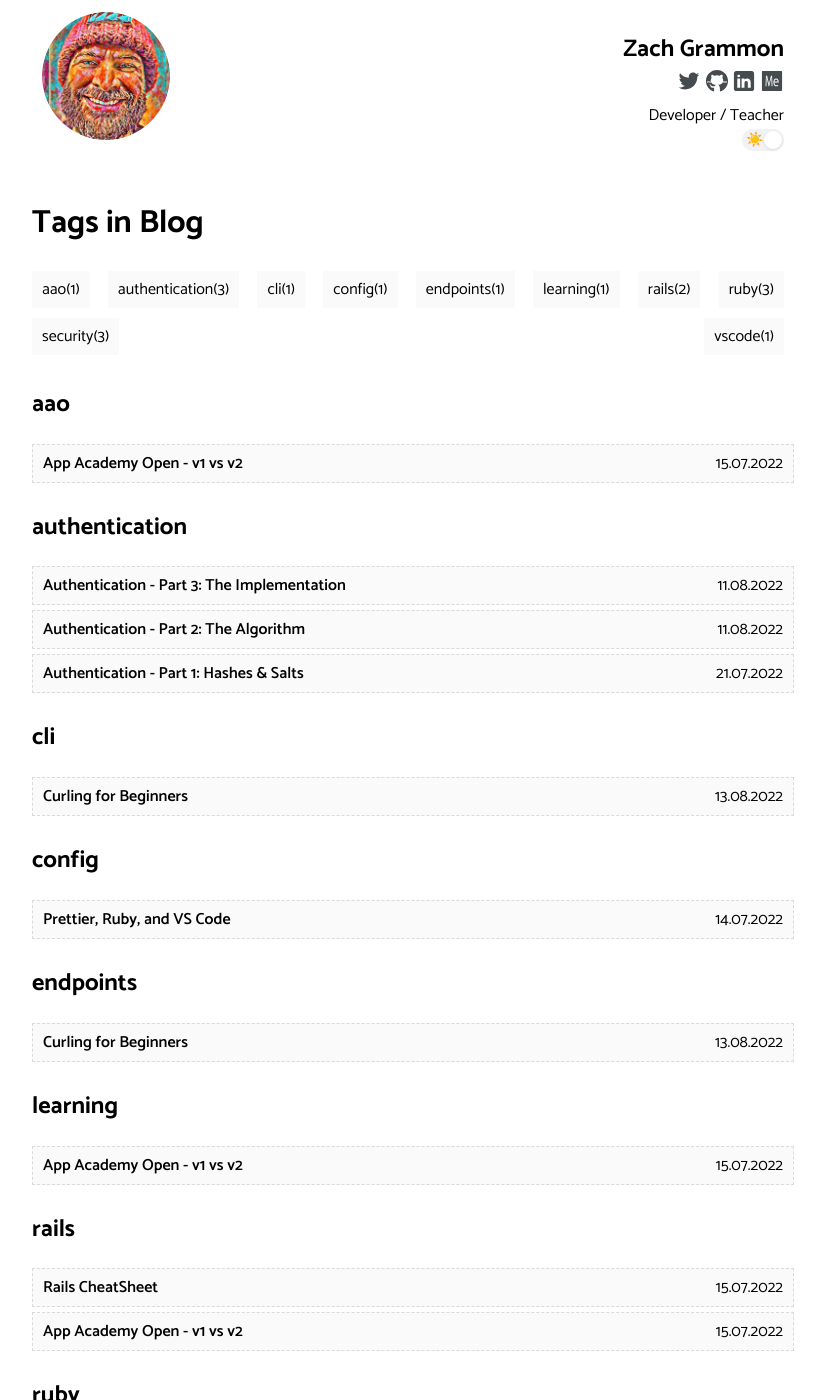
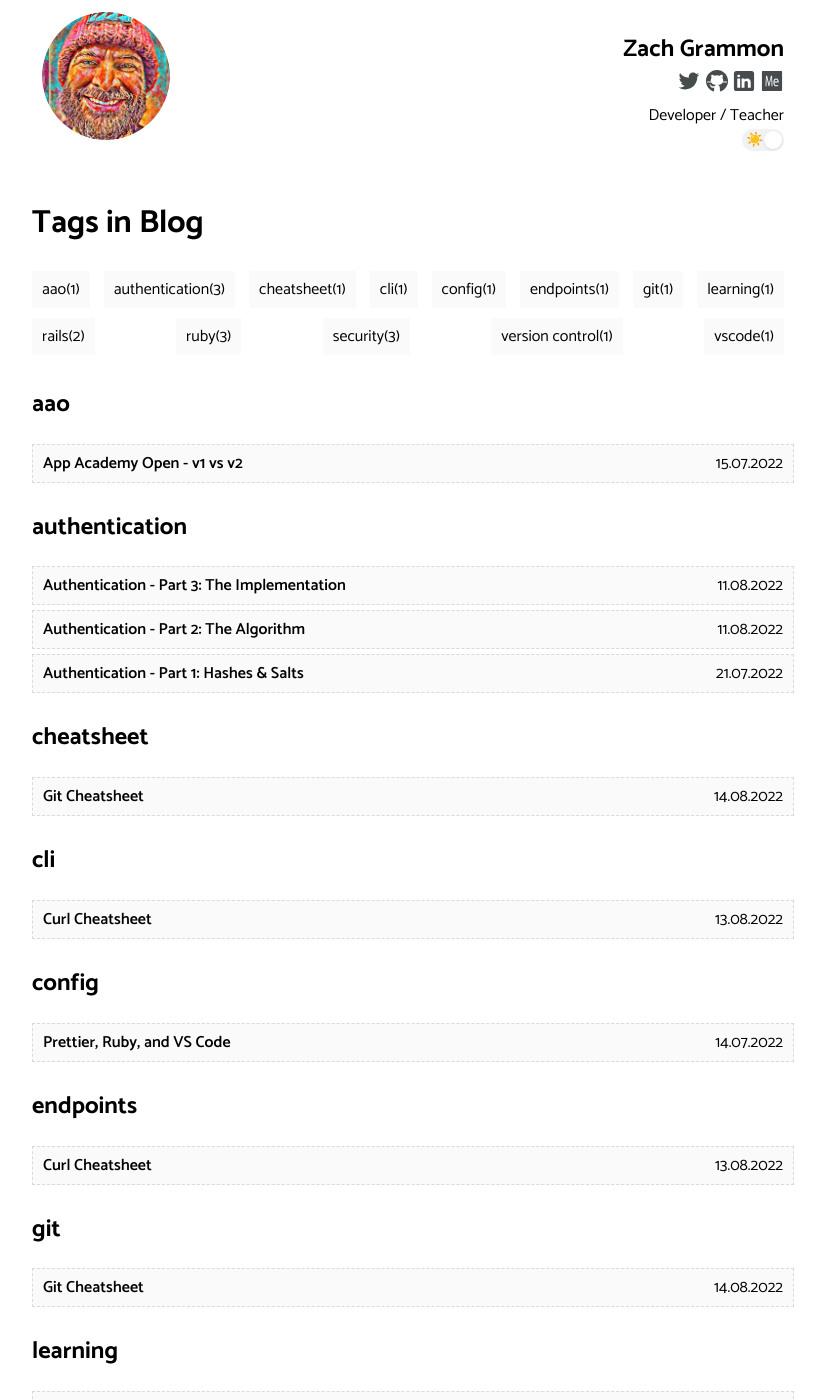
Before and after one commit to zacgra/zacgra.github.io, a Jekyll site: the page built from tags.html, in a window 1280 px wide and 1400 px high. Shown: the whole window, without its empty margins (227-1052 px from the left). Built offline with Jekyll 4.4.1, drawn with Linux system fonts in a browser that asks for light colours; part of the change alters nothing that is shown; some of the changed text lies outside the part shown.

Commit message:
Add git cheatsheet with notes on stash

````diff
--- a/_posts/2022-8-13-Curling-for-Beginners.md
+++ b/_posts/2022-8-13-Curl-Cheatsheet.md
@@ -1,5 +1,5 @@
 ---
-title: "Curling for Beginners"
+title: "Curl Cheatsheet"
 author: zacgra
 layout: post
 categories: Code
--- /dev/null
+++ b/_posts/2022-8-14-Git-Cheatsheet.md
@@ -0,0 +1,30 @@
+---
+title: "Git Cheatsheet"
+author: zacgra
+layout: post
+categories: Code
+tags: [git, version control, cheatsheet]
+---
+
+```sh
+# Clone remote repository
+git clone https://github.com/zacgra/zacgra.github.io.git
+
+# Add changes to local repository
+git add filename    # add specific file
+git add .           # add all files/file changes in directory
+git add -A          # add all files/file changes in directory, and remove deleted files
+
+# Stash current changes
+git stash           # moves all changes to stash, returning code state to last commit
+git stash list      # view stashed entries
+git stash pop       # moves stash files/files changes back to HEAD
+
+git stash show -p stash@    # view the difference between stash and working tree
+git diff stash@ master      # view differenece between stash and HEAD
+
+git stash branch branchname stash@1 # if a git conflict occurs, create a new branch for the stash to examine
+
+git stash drop      # delete stash entries one at at time
+git stash clear     # remove all entries in stash
+```
````
